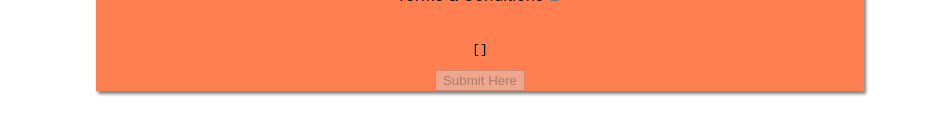
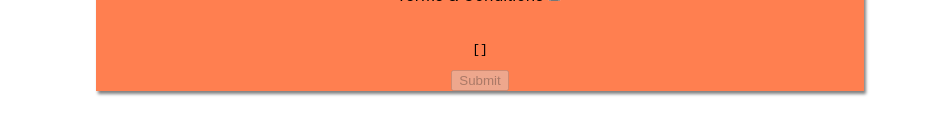
Before and after one commit to tajahouse/User-Onboarding2, a React (Create React App) app: page / in a window 1280 px wide. Shown: the part 331-466 px from the top of the page, without its empty margins (0-930 px from the left). Built offline with nearby package versions, Linux system fonts and the light colour scheme.

Commit message:
In directory

```diff
--- a/src/Form.js
+++ b/src/Form.js
@@ -139,7 +139,7 @@ export default function Form() {
       </label>
       {/* displaying our post request data */}
       <pre>{JSON.stringify(users, null, 2)}</pre>
-      <button type="submit" disabled={buttonDisabled}>Submit Here</button>
+      <button type="submit" disabled={buttonDisabled}>Submit</button>
     </form>
   );
 }
```
